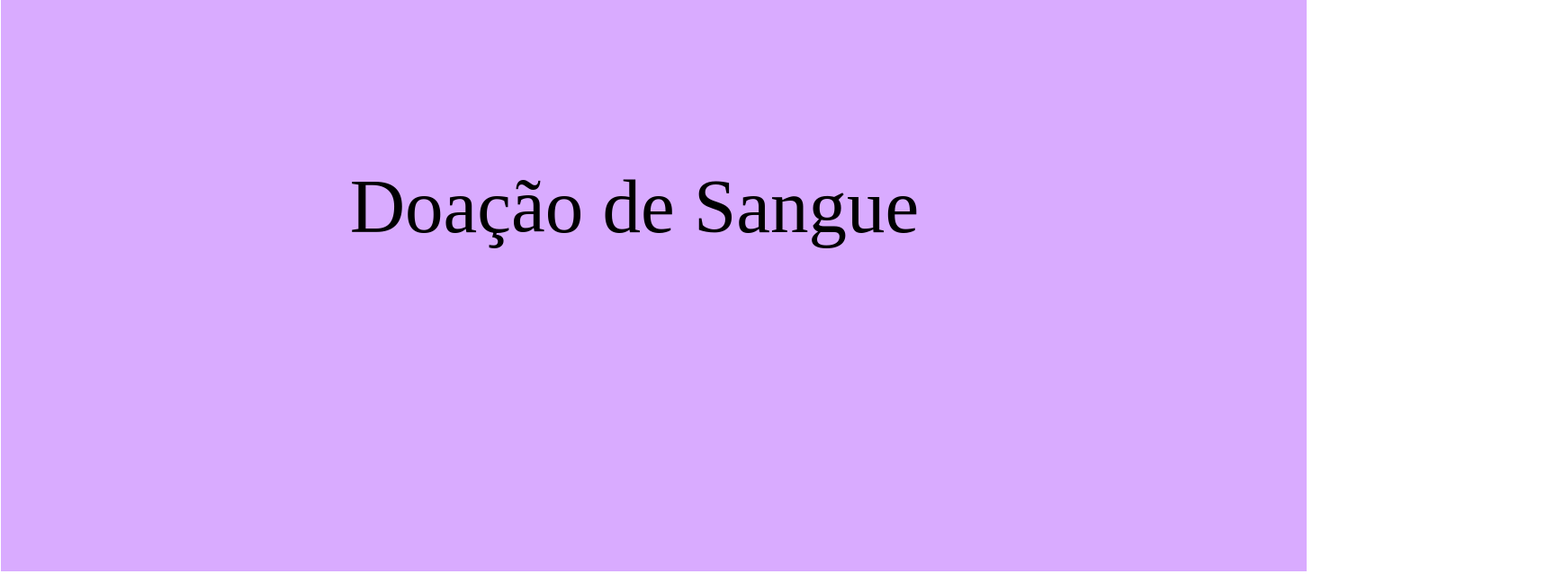
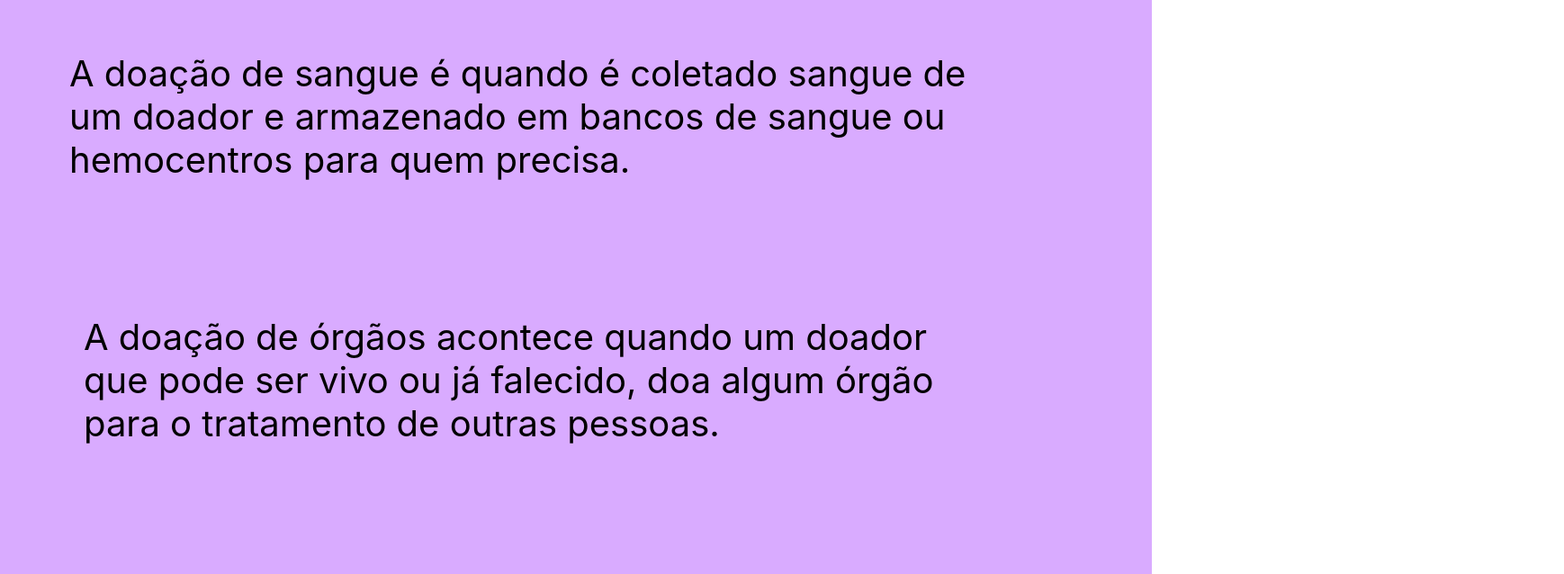
Before and after one commit to fabiagrinho/Agrinho, a plain HTML site: page index.html in a window 1280 px wide. Shown: the part 419-1057 px from the top of the page at 90% size, 1738 px wide, since content can reach past the window. Drawn offline with Linux system fonts and the light colour scheme.

Commit message:
14/06/23

```diff
--- a/index.html
+++ b/index.html
@@ -3,19 +3,26 @@
 <head>
     <meta charset="UTF-8">
     <meta name="viewport" content="width=device-width, initial-scale=1.0">
-    <title>Document</title>
+    <title>Doação de Sangue e Órgãos</title>
+    <link rel="stylesheet" href="reset.css">
     <link rel="stylesheet" href="style.css">
 </head>
+
+
 <body>
     <header>
-        <div>
-            class="carrosel"><img src="sanguesgotas.jpeg" alt="imagem com várias gotinhas de sangue segurando placas com seus tipos sanguineos">
+        <div >
+            <img class="carrossel" src="sanguesgotas.jpeg" alt="Imagem com várias gotinhas de sangue segurando placas com seus tipos sanguineos">
         </div>
-    </header>
-    <div class="sangue">
-        <h1 class="titulos"> Doação de Sangue</h1>
-        <p>A doação de sangue é quando é coletado sangue de um doador e armazenado em bancos de sangue ou hemocentros para quem precisa.</p>
+     </header>
+     <section>
+        <div class="sangue">
+            <h1 class="titulo">Doação de Sangue</h1>
+            <p class="escrita">A doação de sangue é quando é coletado sangue de um doador e armazenado em bancos de sangue ou hemocentros para quem precisa.</p>
 
-    </div>
+            <p class="escrita2">A doação de órgãos acontece quando um doador que pode ser vivo ou já falecido, doa algum órgão para o tratamento de outras pessoas.</p>
+        </div>
+     </section>
+
 </body>
 </html>
--- /dev/null
+++ b/reset.css
@@ -0,0 +1,48 @@
+/* http://meyerweb.com/eric/tools/css/reset/
+   v2.0 | 20110126
+   License: none (public domain)
+*/
+
+html, body, div, span, applet, object, iframe,
+h1, h2, h3, h4, h5, h6, p, blockquote, pre,
+a, abbr, acronym, address, big, cite, code,
+del, dfn, em, img, ins, kbd, q, s, samp,
+small, strike, strong, sub, sup, tt, var,
+b, u, i, center,
+dl, dt, dd, ol, ul, li,
+fieldset, form, label, legend,
+table, caption, tbody, tfoot, thead, tr, th, td,
+article, aside, canvas, details, embed,
+figure, figcaption, footer, header, hgroup,
+menu, nav, output, ruby, section, summary,
+time, mark, audio, video {
+	margin: 0;
+	padding: 0;
+	border: 0;
+	font-size: 100%;
+	font: inherit;
+	vertical-align: baseline;
+}
+/* HTML5 display-role reset for older browsers */
+article, aside, details, figcaption, figure,
+footer, header, hgroup, menu, nav, section {
+	display: block;
+}
+body {
+	line-height: 1;
+}
+ol, ul {
+	list-style: none;
+}
+blockquote, q {
+	quotes: none;
+}
+blockquote:before, blockquote:after,
+q:before, q:after {
+	content: '';
+	content: none;
+}
+table {
+	border-collapse: collapse;
+	border-spacing: 0;
+}
--- a/style.css
+++ b/style.css
@@ -1,24 +1,21 @@
-.carrosel{
-    position: absolute;
-width: 1451px;
+
+.carrossel{
+    width: 605px;
     height: 270px;
-left: 0px;
+    margin-left: 650px;
     top: 0px;
 
-background: #FFFFFF;
+
 }
 .sangue{
-    position: absolute;
-    width: 1451px;
     height: 784px;
     left: 1px;
     top: 270px;
-
 background: #D9ABFF;
 }
-.titulos{
+.titulo{
     position: absolute;
-    width: 1132px;
+width: 1600px;
 height: 83px;
 left: 138px;
 top: 270px;
@@ -31,6 +28,35 @@ background: #FFFFFF;
 text-align: center;
 
 color: #000000;
+}
+.escrita{
+    position: absolute;
+width: 1051px;
+height: 182px;
+left: 77px;
+top: 477px;
 
+font-family: 'Inter';
+font-style: normal;
+font-weight: 400;
+font-size: 40px;
+line-height: 48px;
+
+color: #000000;
+}
+.escrita2{
+    position: absolute;
+width: 995px;
+height: 185px;
+left: 93px;
+top: 770px;
+
+font-family: 'Inter';
+font-style: normal;
+font-weight: 400;
+font-size: 40px;
+line-height: 48px;
+
+color: #000000;
 
 }
```
Lines whose indentation alone changed are shown as unchanged.
